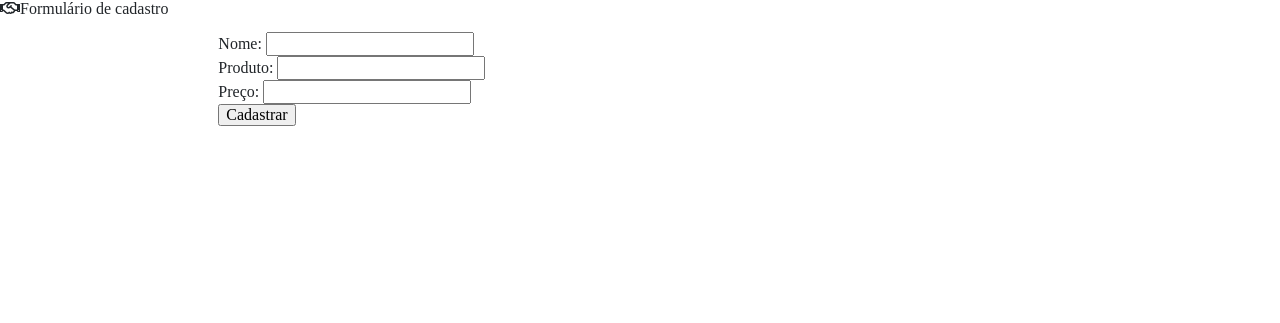
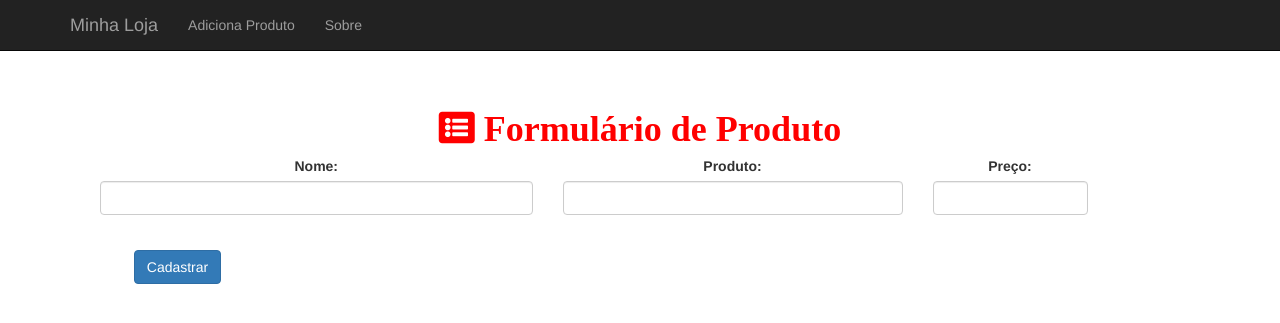
Before and after one commit to flavio-magela/PHP-O.Objeto, a PHP site: page /produto-formulario.php in a window 1280 px wide. Shown: the top 323 px of the page. Run offline with PHP 8.4, Linux system fonts and the light colour scheme; some libraries are stand-ins or nearby versions.

Commit message:
Melhorando a estrutura do PHP - Minha Loja

```diff
--- a/cabecalho.php
+++ b/cabecalho.php
@@ -1,12 +1,35 @@
-<html>
+<html lang="pt-br">
 <head>
     <title>Minha loja</title>
     <meta charset="utf-8">
     <link href="css/bootstrap.css" rel="stylesheet" />
     <link href="css/loja.css" rel="stylesheet" />
+    <meta name="viewport" content="width=device-width, initial-scale=1, shrink-to-fit=no">
+
+    <!-- Bootstrap CSS -->
+    <!-- <link rel="stylesheet" href="node_modules/bootstrap/compiler/bootstrap.css">
+    <link rel="stylesheet" type="text/css" href="css/reset.css"> -->
+      <!--Import fontawesome.css-->
+      <link rel="stylesheet" href="https://use.fontawesome.com/releases/v5.3.1/css/all.css" integrity="sha384-mzrmE5qonljUremFsqc01SB46JvROS7bZs3IO2EmfFsd15uHvIt+Y8vEf7N7fWAU" crossorigin="anonymous">
 </head>
 
 <body>
+	<div class="navbar navbar-inverse navbar-fixed-top">
+		<div class="container">
+			<div class="navbar-header">
+				<a class="navbar-brand"	href="index.php">Minha Loja</a>
+			</div>
+				<div >
+					<ul class="nav navbar-nav">
+
+						<li><a href="produto-formulario.php">Adiciona Produto</a></li>
+						<li><a href="sobre.php">Sobre</a></li>
+
+					</ul>
+				</div>
+		</div>
+	</div>
+
     <div class="container">
 
         <div class="principal">
--- a/css/loja.css
+++ b/css/loja.css
@@ -6,3 +6,11 @@ body {
     padding: 40px 15px;
     text-align: center;
 }
+.alinhar {
+
+    display: inline-block;
+    width: 90px;
+}
+.titulo{
+	color: red;
+}
--- a/produto-formulario.php
+++ b/produto-formulario.php
@@ -1,37 +1,28 @@
-<html lang="pt-br">
-<head>
-    <!-- Required meta tags -->
-    <meta charset="utf-8">
-    <meta name="viewport" content="width=device-width, initial-scale=1, shrink-to-fit=no">
 
-    <!-- Bootstrap CSS -->
-    <link rel="stylesheet" href="node_modules/bootstrap/compiler/bootstrap.css">
-      <title>Oficina RA Stop Gol</title>
-      <link rel="stylesheet" type="text/css" href="css/reset.css">
-      <!--Import fontawesome.css-->
-      <link rel="stylesheet" href="https://use.fontawesome.com/releases/v5.3.1/css/all.css" integrity="sha384-mzrmE5qonljUremFsqc01SB46JvROS7bZs3IO2EmfFsd15uHvIt+Y8vEf7N7fWAU" crossorigin="anonymous">
 
-    <!-- Import Google Material Icons -->
-    <link href="https://fonts.googleapis.com/icon?family=Material+Icons" rel="stylesheet">
-    <link href="css/libs/google-fonts.css" rel="stylesheet">
-    <!-- Import tooltipster  Icons -->
-    <link rel="stylesheet" href="css/libs/tooltipster.bundle.mim.css">
-    <!-- Import fonteawesome  Icons -->
-    <link rel="stylesheet" href="https://use.fontawesome.com/releases/v5.3.1/css/all.css" integrity="sha384-mzrmE5qonljUremFsqc01SB46JvROS7bZs3IO2EmfFsd15uHvIt+Y8vEf7N7fWAU" crossorigin="anonymous">
+<?php include("cabecalho.php"); ?>
+<h1 class="fa fa-list-alt titulo" > Formulário de Produto</h1>
 
-    <link  rel="stylesheet" href="css/index.css" >
-    <link  rel="stylesheet" href="node_modules/bootstrap/compile/style.css">
-</head>
-  <h1 class="far fa-handshake">Formulário de cadastro</h1>
-  <div class="row justify-content-center mb-5">
-    <div class="col-sm-12 col-md-10 col-lg-8 "><br>
-	    <form action="adiciona-produto.php">
-	        Nome: <input type="text" name="nome" /><br/>
-	        Produto: <input type="text" name="produto" /><br/>
-	        Preço: <input type="number" name="preco" /><br/>
 
-	        <input type="submit" value="Cadastrar" />
-	    </form>
+<form  action="adiciona-produto.php">
+	<div class="form-row">
+		<div class="form-group col-sm-5">
+			<label class="alinhar">Nome:  </label><input   type="text" class="form-control" name="nome" /><br/>
+		</div>
+		<div class="form-group col-sm-4">
+			<label class="alinhar">Produto:</label><input  type="text" class="form-control" name="produto" /><br/>
+		</div>
+		<div class="form-group col-sm-2">
+			<label class="alinhar">Preço:  </label> <input type="number" class="form-control" name="preco" /><br/>
+		</div>
 	</div>
+
+<div class="form-group col-sm-2">
+	<button class="btn btn-primary" type="submit">Cadastrar</button>
 </div>
+
+</form>
+
+<?php include("rodape.php"); ?>
+
 </html>
```
Also changed, not shown: adiciona-produto.php (+10 -2 lines), index.php (+3 -4 lines).
